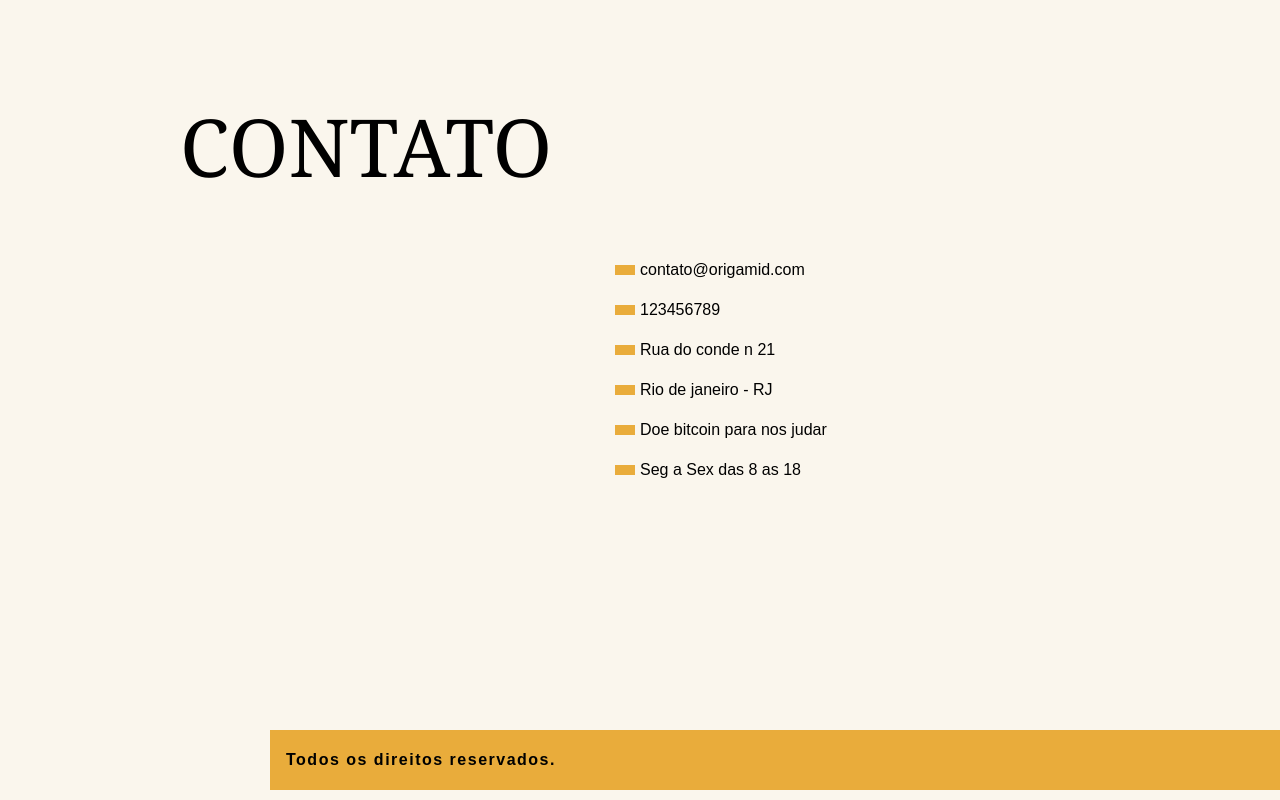
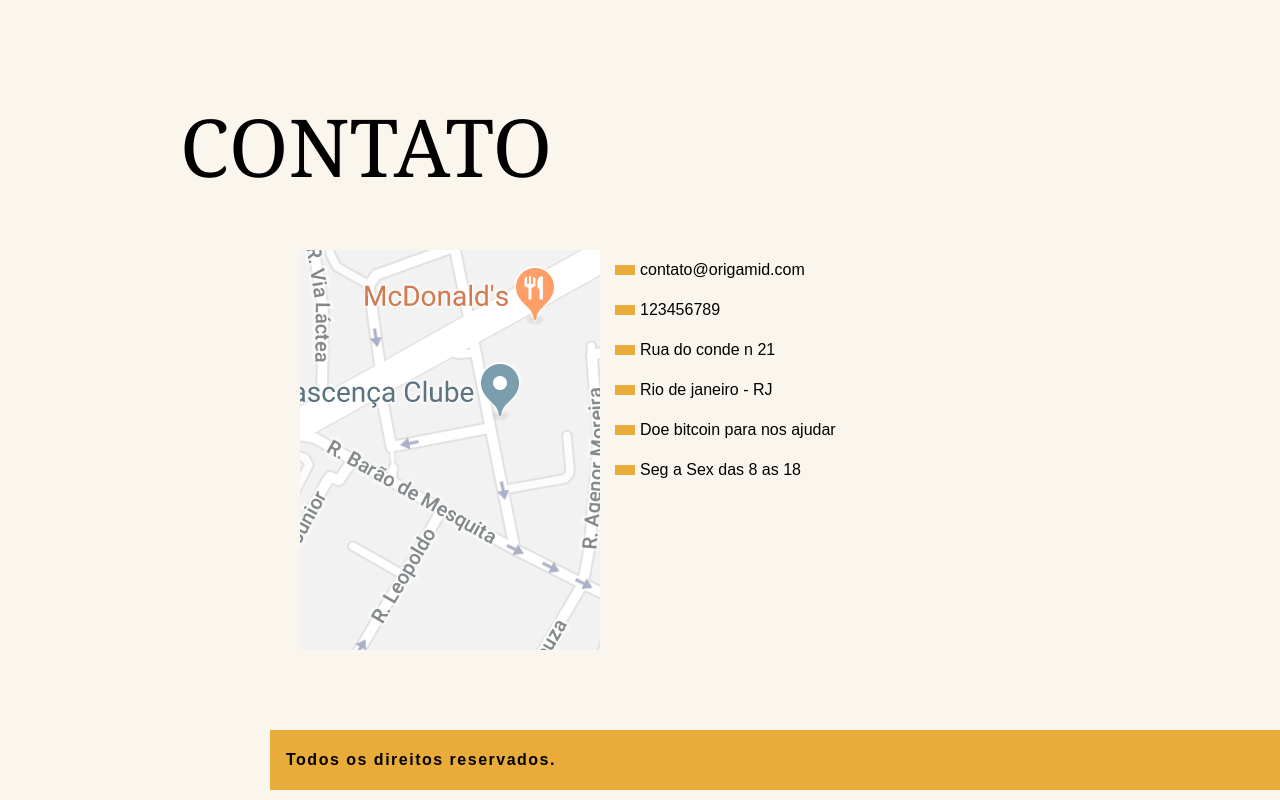
Before and after one commit to brendon731/animais-fantasticos, a plain HTML site: page index.html in a window 1280 px wide. Shown: the part 2385-3185 px from the top of the page. Drawn offline with Linux system fonts and the light colour scheme; files whose address does not match are found by name.

Commit message:
map-photo

```diff
--- a/index.html
+++ b/index.html
@@ -241,7 +241,7 @@
                 <h1 id="contato">Contato</h1>
                 <div class="container container-contato">
                     <div class="map" >
-                        <img src="mapa.png"
+                        <img src="photos/mapa.png"
                         alt="">
 
                         <div class="map-info" hidden>
@@ -256,7 +256,7 @@
                         <li>123456789</li>
                         <li>Rua do conde n 21</li>
                         <li>Rio de janeiro - RJ</li>
-                        <li>Doe   bitcoin para nos judar</li>
+                        <li>Doe  bitcoin para nos ajudar</li>
                         <li>Seg a Sex das 8 as 18</li>
                     </ul>
                 </div>
```
